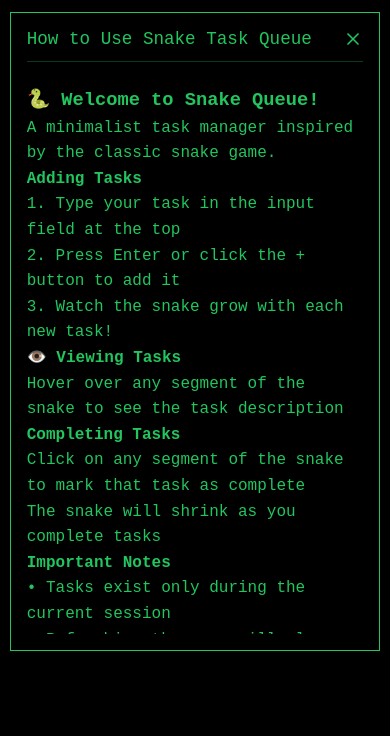
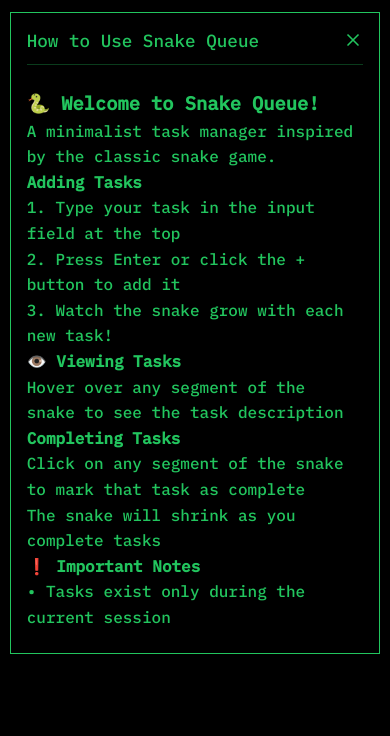
Before and after one commit to joaomrpimentel/snake-queue, a plain HTML site: page index.html in a window 390 px wide. Drawn offline with Linux system fonts and the light colour scheme.

Commit message:
Style(Change font and context text position)

```diff
--- a/index.html
+++ b/index.html
@@ -3,13 +3,20 @@
 <head>
   <meta charset="UTF-8">
   <meta name="viewport" content="width=device-width, initial-scale=1.0">
-  <title>Snake Task Queue</title>
+  <title>Snake Queue</title>
   <link rel="stylesheet" href="styles.css">
 </head>
 <body>
   <div class="container">
     <header>
-      <h1>SNAKE TASK QUEUE</h1>
+      <div class="header-left">
+        <h1>SNAKE QUEUE</h1>
+      </div>
+      <div class="header-center">
+        <p id="status-text" class="status-text">Add tasks to grow the snake</p>
+      </div>
+      <div class="header-right">
+        <p class="creator">by <a href="https://github.com/joaomrpimentel" target="_blank">João Pimentel</a></p>
         <button id="instructions-button" class="instructions-button" aria-label="Show instructions">
           <svg xmlns="http://www.w3.org/2000/svg" width="16" height="16" viewBox="0 0 24 24" fill="none" stroke="currentColor" stroke-width="2" stroke-linecap="round" stroke-linejoin="round">
             <circle cx="12" cy="12" r="10"></circle>
@@ -17,6 +24,7 @@
             <line x1="12" y1="17" x2="12.01" y2="17"></line>
           </svg>
         </button>
+      </div>
     </header>
 
     <form id="task-form">
@@ -37,18 +45,13 @@
     <div class="snake-container">
       <div id="snake-grid" class="snake-grid"></div>
     </div>
-
-    <footer>
-      <p id="footer-text">Add tasks to grow the snake</p>
-      <p class="creator">Created by <a href="https://github.com/joaomrpimentel" target="_blank">João Pimentel</a></p>
-    </footer>
+    <footer></footer>
   </div>
 
-  <!-- Instructions Modal -->
   <div id="instructions-modal" class="modal">
     <div class="modal-content">
       <div class="modal-header">
-        <h2>How to Use Snake Task Queue</h2>
+        <h2>How to Use Snake Queue</h2>
         <button id="close-modal" class="close-button">
           <svg xmlns="http://www.w3.org/2000/svg" width="20" height="20" viewBox="0 0 24 24" fill="none" stroke="currentColor" stroke-width="2" stroke-linecap="round" stroke-linejoin="round">
             <line x1="18" y1="6" x2="6" y2="18"></line>
@@ -79,7 +82,7 @@
         </div>
 
         <div class="instruction">
-          <h4>Important Notes</h4>
+          <h4>❗ Important Notes</h4>
           <p>• Tasks exist only during the current session</p>
           <p>• Refreshing the page will clear all tasks</p>
           <p>• Tasks are completed in any order you choose</p>
--- a/script.js
+++ b/script.js
@@ -1,14 +1,12 @@
 const tasks = []
-
 
 const taskForm = document.getElementById("task-form")
 const taskInput = document.getElementById("task-input")
 const snakeGrid = document.getElementById("snake-grid")
-const footerText = document.getElementById("footer-text")
+const statusText = document.getElementById("status-text") // Changed back to statusText
 const instructionsButton = document.getElementById("instructions-button")
 const instructionsModal = document.getElementById("instructions-modal")
 const closeModalButton = document.getElementById("close-modal")
-
 
 taskForm.addEventListener("submit", addTask)
 instructionsButton.addEventListener("click", showInstructions)
@@ -19,15 +17,14 @@ window.addEventListener("click", (e) => {
   }
 })
 
-
 function showInstructions() {
   instructionsModal.style.display = "block"
-  document.body.style.overflow = "hidden"
+  document.body.style.overflow = "hidden" // Prevent scrolling
 }
 
 function hideInstructions() {
   instructionsModal.style.display = "none"
-  document.body.style.overflow = "auto"
+  document.body.style.overflow = "auto" // Enable scrolling
 }
 
 function addTask(e) {
@@ -38,18 +35,20 @@ function addTask(e) {
     tasks.push(taskText)
     taskInput.value = ""
     updateSnake()
-    updateFooterText()
+    updateStatusText()
   }
 }
 
 function removeTask(index) {
   tasks.splice(index, 1)
   updateSnake()
-  updateFooterText()
+  updateStatusText()
 }
 
-function updateFooterText() {
-  footerText.textContent =
+
+function updateStatusText() {
+
+  statusText.textContent =
     tasks.length === 0 ? "Add tasks to grow the snake" : "Click on a snake segment to remove a task"
 }
 
@@ -125,7 +124,7 @@ function updateSnake() {
       eyesElement.appendChild(rightEye)
       segmentElement.appendChild(eyesElement)
     } else {
-      const taskIndex = index - 1
+      const taskIndex = index - 1 // Adjust for head
 
       if (taskIndex >= 0 && taskIndex < tasks.length) {
         segmentElement.className = "snake-segment"
@@ -146,7 +145,6 @@ function updateSnake() {
 updateSnake()
 
 window.addEventListener("resize", updateSnake)
-
 if (!localStorage.getItem("instructionsShown")) {
   setTimeout(() => {
     showInstructions()
--- a/styles.css
+++ b/styles.css
@@ -1,4 +1,11 @@
-/* Base styles */
+@font-face {
+  font-family: "IBM Plex Mono";
+  src: url("./fonts/IBMPlexMono-Medium.ttf") format("truetype");
+  font-weight: 500;
+  font-style: normal;
+  font-display: swap;
+}
+
 * {
   margin: 0;
   padding: 0;
@@ -6,7 +13,7 @@
 }
 
 body {
-  font-family: "Courier New", monospace;
+  font-family: "IBM Plex Mono", monospace;
   background-color: #000;
   color: #22c55e;
   min-height: 100vh;
@@ -21,18 +28,54 @@ body {
   min-height: 100vh;
 }
 
-/* Header */
 header {
   margin-bottom: 2rem;
   display: flex;
+  align-items: center;
   justify-content: space-between;
+}
+
+.header-left,
+.header-center,
+.header-right {
+  display: flex;
   align-items: center;
+}
+
+.header-center {
+  flex-grow: 1;
+  justify-content: center;
+}
+
+.header-right {
+  gap: 0.75rem;
 }
 
 h1 {
   font-size: 1.25rem;
-  font-weight: 300;
+  font-weight: 500;
   letter-spacing: 0.05em;
+}
+
+.status-text {
+  font-size: 0.75rem;
+  color: rgba(34, 197, 94, 0.7);
+  text-align: center;
+}
+
+.creator {
+  font-size: 0.7rem;
+  color: rgba(34, 197, 94, 0.5);
+  white-space: nowrap;
+}
+
+.creator a {
+  color: rgba(34, 197, 94, 0.8);
+  text-decoration: none;
+}
+
+.creator a:hover {
+  text-decoration: underline;
 }
 
 .instructions-button {
@@ -46,6 +89,7 @@ h1 {
   align-items: center;
   justify-content: center;
   cursor: pointer;
+  flex-shrink: 0;
 }
 
 .instructions-button:hover {
@@ -53,7 +97,6 @@ h1 {
   border-color: rgba(34, 197, 94, 0.5);
 }
 
-/* Form */
 form {
   display: flex;
   gap: 0.5rem;
@@ -68,6 +111,7 @@ input {
   height: 2.5rem;
   padding: 0 0.75rem;
   outline: none;
+  font-family: "IBM Plex Mono", monospace;
 }
 
 input:focus {
@@ -90,7 +134,6 @@ button:hover {
   background-color: rgba(34, 197, 94, 0.3);
 }
 
-/* Snake container */
 .snake-container {
   flex: 1;
   display: flex;
@@ -105,7 +148,6 @@ button:hover {
   aspect-ratio: 1 / 1;
 }
 
-/* Snake segments */
 .snake-segment {
   background-color: rgba(34, 197, 94, 0.8);
   border-radius: 2px;
@@ -138,7 +180,6 @@ button:hover {
   border-radius: 50%;
 }
 
-/* Task tooltip */
 .task-tooltip {
   position: absolute;
   top: 0;
@@ -154,36 +195,18 @@ button:hover {
   opacity: 0;
   transition: opacity 0.2s;
   pointer-events: none;
+  font-family: "IBM Plex Mono", monospace;
 }
 
 .snake-segment:hover .task-tooltip {
   opacity: 1;
 }
 
-/* Footer */
 footer {
   margin-top: 2rem;
   padding-top: 1rem;
-  text-align: center;
-  font-size: 0.75rem;
-  color: rgba(34, 197, 94, 0.5);
 }
 
-.creator {
-  margin-top: 0.5rem;
-  font-size: 0.7rem;
-}
-
-.creator a {
-  color: rgba(34, 197, 94, 0.8);
-  text-decoration: none;
-}
-
-.creator a:hover {
-  text-decoration: underline;
-}
-
-/* Modal */
 .modal {
   display: none;
   position: fixed;
@@ -208,6 +231,7 @@ footer {
   display: flex;
   flex-direction: column;
   animation: fadeIn 0.3s;
+  font-family: "IBM Plex Mono", monospace;
 }
 
 @keyframes fadeIn {
@@ -232,7 +256,7 @@ footer {
 
 .modal-header h2 {
   font-size: 1.25rem;
-  font-weight: 400;
+  font-weight: 500;
 }
 
 .close-button {
@@ -255,7 +279,6 @@ footer {
   max-height: 60vh;
 }
 
-/* Style the scrollbar */
 .modal-body::-webkit-scrollbar {
   width: 6px;
 }
@@ -269,8 +292,29 @@ footer {
   border-radius: 3px;
 }
 
-/* Responsive adjustments */
-@media (max-width: 600px) {
+/* Responsive */
+@media (max-width: 768px) {
+  header {
+    flex-wrap: wrap;
+    gap: 1rem;
+  }
+
+  .header-left {
+    flex-basis: 100%;
+    justify-content: center;
+  }
+
+  .header-center {
+    order: 3;
+    flex-basis: 100%;
+  }
+
+  .header-right {
+    order: 2;
+    width: 100%;
+    justify-content: center;
+  }
+
   .modal-content {
     margin: 3% auto;
     width: 95%;
```
Also changed, not shown: fonts/IBMPlexMono-Medium.ttf (added). Lines whose indentation alone changed are shown as unchanged.
